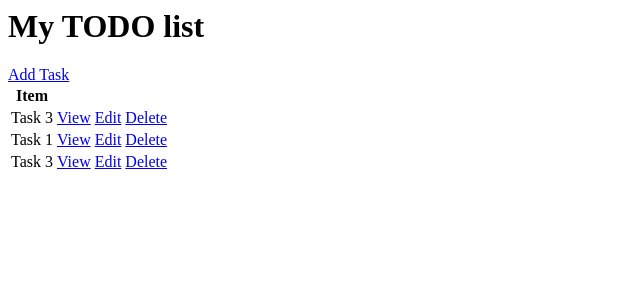
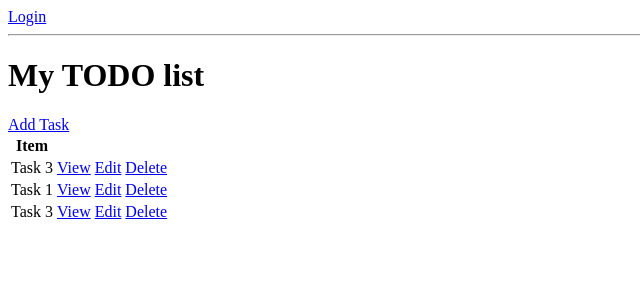
Before and after one commit to saumya-mendiratta/TODO-Django, a Django app: page / in a window 1280 px wide. Shown: the top 300 px of the page, without its empty margins (0-640 px from the left). Run offline with Django 4.2, Linux system fonts and the light colour scheme; data comes from the database, SQL or seed files in the repository; both versions use the stored data as it was after the commit.

Commit message:
login/logout added

```diff
--- a/base/templates/base/task_list.html
+++ b/base/templates/base/task_list.html
@@ -1,3 +1,14 @@
+
+{% if request.user.is_authenticated %}
+    <p>{{request.user}} </p>
+    <a href='/logout'>Logout</a>
+{% else %}
+    <a href='/login'>Login</a>
+{% endif %}
+
+
+<hr>
+
 <h1> My TODO list </h1>
 
 <a href='/task-create'>Add Task</a>
--- a/base/urls.py
+++ b/base/urls.py
@@ -1,11 +1,14 @@
 from django.urls import path
-from .views import TaskList , TaskDetail , TaskCreate , TaskUpdate , TaskDelete
+from .views import TaskList , TaskDetail , TaskCreate , TaskUpdate , TaskDelete , CustomLoginview
+from django.contrib.auth.views import LogoutView
 
 urlpatterns = [
+    path('login/' , CustomLoginview.as_view() , name = 'login'),
+    path('logout/' , LogoutView.as_view(next_page = 'login') ,name = 'logout'),
     path('' , TaskList.as_view() , name = 'tasks'),
     path('task/<int:pk>/' , TaskDetail.as_view() , name = 'task'),
     path('task-create/' , TaskCreate.as_view() , name = 'task-create'),
     path('task-update/<int:pk>' , TaskUpdate.as_view() , name = 'task-update'),
-    path('task-delete/<int:pk>' , TaskDelete.as_view() , name = 'task-delete')
+    path('task-delete/<int:pk>' , TaskDelete.as_view() , name = 'task-delete'),
 
 ]
--- a/base/views.py
+++ b/base/views.py
@@ -6,7 +6,18 @@ from django.views.generic.detail import DetailView
 from django.views.generic.edit import CreateView,UpdateView , DeleteView
 from django.urls import reverse_lazy
 
+from django.contrib.auth.views import LoginView
+
 # Create your views here.
+
+class CustomLoginview(LoginView):
+    template_name = 'base/login.html'
+    feilds = '__all__'
+    redirect_authenticated_user = True
+
+    def get_success_url(self):
+        return reverse_lazy('tasks')
+
 
 class TaskList(ListView):
     model = Task
```
Also changed, not shown: base/templates/base/login.html (added, +9 -0 lines), db.sqlite3.
